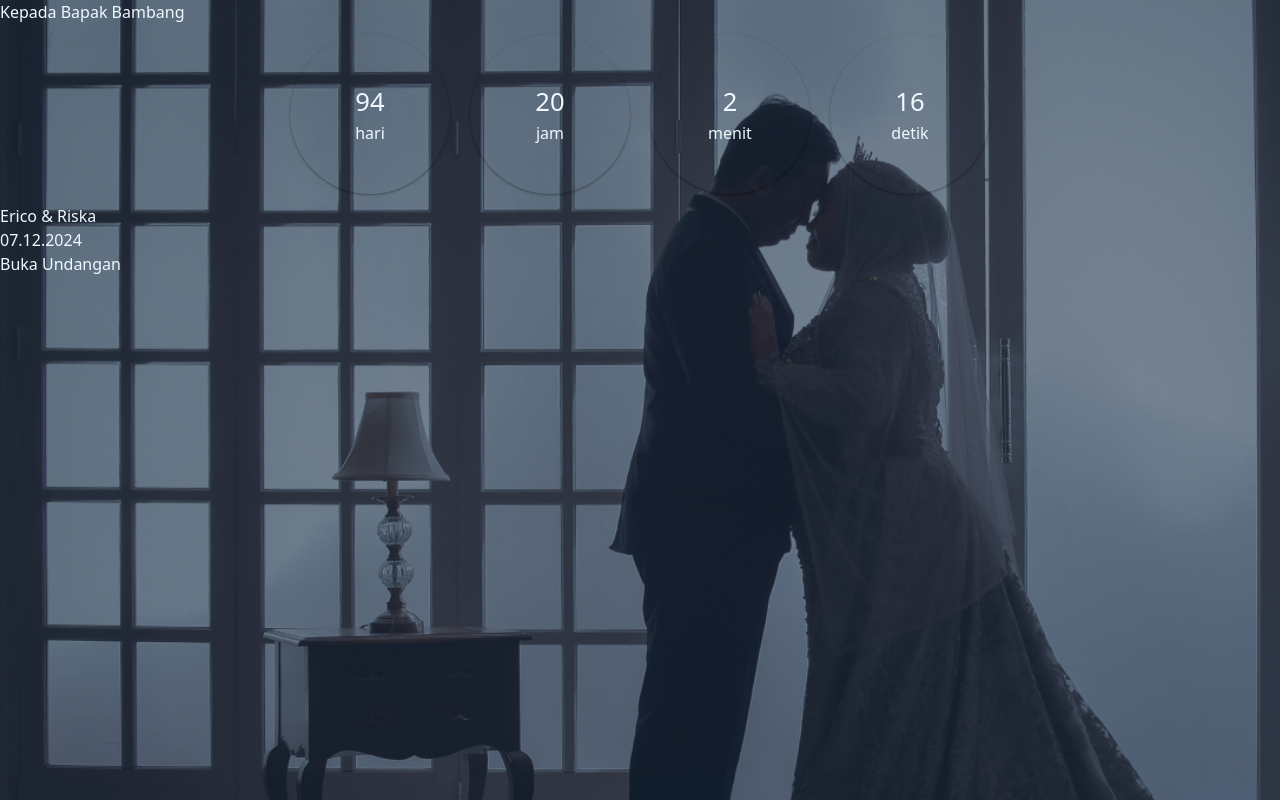
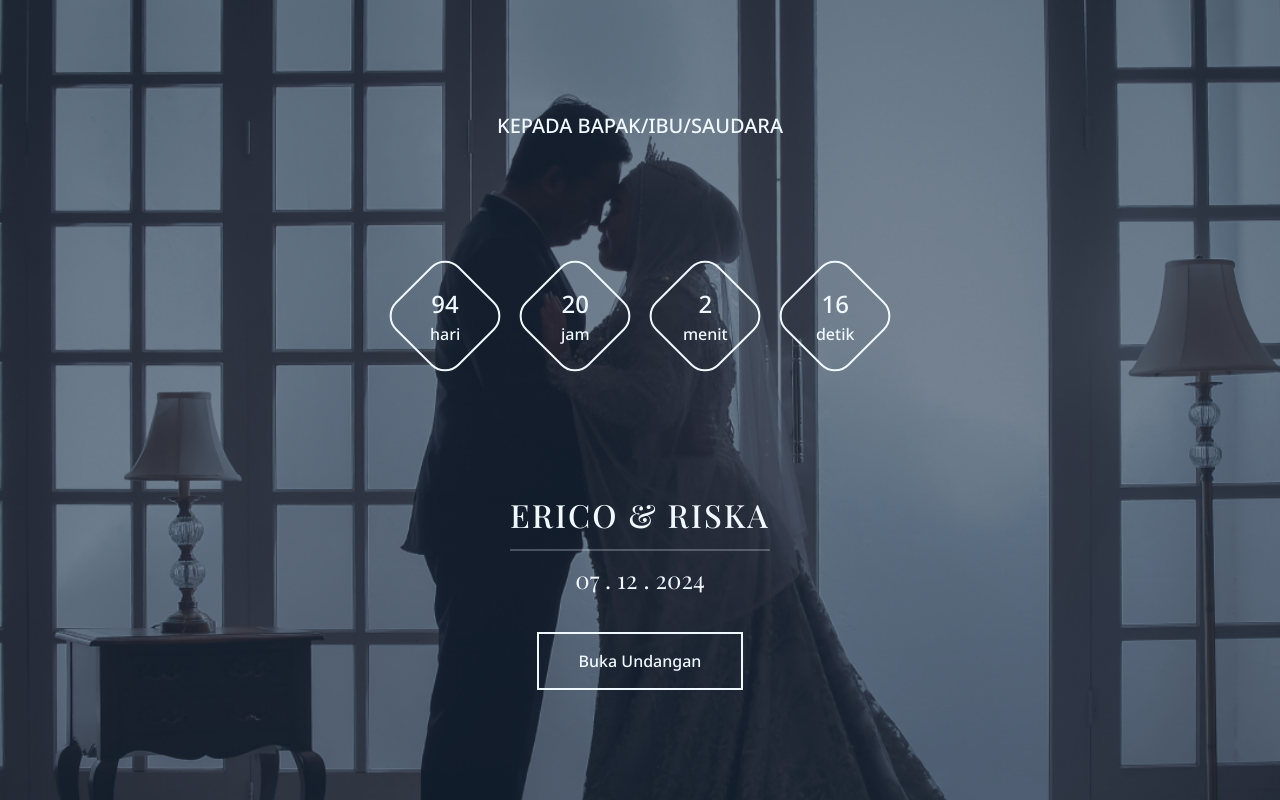
Before and after one commit to di-huynh-dev/graduation, a PHP site: page / in a window 1280 px wide. Run offline with PHP 8.4, Linux system fonts and the light colour scheme; some web fonts are replaced.

Commit message:
finish splash screen and interaction

```diff
--- a/countdown/simplyCountdown.theme.default.css
+++ b/countdown/simplyCountdown.theme.default.css
@@ -1,27 +1,38 @@
 .simply-countdown {
-    overflow: hidden;
+	overflow: visible;
 	display: table;
-    margin: auto;
+	font-family: var(--family-noto);
 }
+
 .simply-countdown > .simply-section {
-    width: 50px;
-    height: 50px;
-    padding: 80px;
+	width: 90px;
+	height: 90px;
 	display: flex;
 	align-items: center;
 	justify-content: center;
 	float: left;
-    margin: 10px;
-    background: var(--pink);
-    box-shadow: 0 1px 3px rgba(0, 0, 0, 0.12), 0 1px 2px rgba(0, 0, 0, 0.24);
-    border-radius: 50%;
+	margin: 20px;
+	border: 2px solid var(--alice-blue);
+	border-radius: 20px;
+	transform: rotate(-45deg);
 }
-  .simply-countdown > .simply-section .simply-amount,
-  .simply-countdown > .simply-section .simply-word {
+
+.simply-countdown > .simply-section > div {
+	transform: rotate(45deg);
+}
+
+.simply-countdown > .simply-section > div .simply-amount,
+.simply-countdown > .simply-section > div .simply-word {
 	display: block;
 	text-align: center;
 }
 
-  .simply-countdown > .simply-section .simply-amount {
-    font-size: 1.6rem;
+.simply-countdown > .simply-section > div .simply-amount {
+	font-size: var(--fs-24);
+	font-weight: var(--fw-500);
 }
+
+.simply-countdown > .simply-section > div .simply-word {
+	font-size: var(--fs-16);
+	font-weight: var(--fw-500);
+}
--- a/css/style.css
+++ b/css/style.css
@@ -3,13 +3,28 @@
 :root {
 	/* Colors */
 	--big-stone: #1b2e46;
+	--kashmir-blue: #4f7592;
 	--alice-blue: #f0f8ff;
+	--danube: #70a1d2;
+	--tropical-blue: #cae3f7;
+	--bg-white-grey: #f8f9fa;
+
+	/* Transparent Colors */
+	--trans-big-stone: rgba(27, 46, 70, 0);
+	--trans-alice-blue: rgba(240, 248, 255, 0.05);
 
 	/* Typhography */
 	--family-noto: "Noto Sans", sans-serif;
 	--family-playfair: "Playfair Display", sans-serif;
 	--fw-400: 400;
 	--fw-500: 500;
+	--fs-14: 14px;
+	--fs-16: 16px;
+	--fs-20: 20px;
+	--fs-24: 24px;
+	--fs-32: 32px;
+	--fs-40: 40px;
+	--ls-sm: 2px;
 }
 
 *,
@@ -28,10 +43,123 @@
 	text-decoration: none;
 }
 
+body {
+	font-family: var(--family-noto);
+}
+
+.hidden {
+	display: none;
+}
+
 .opening {
+	position: fixed;
+	width: 100vw;
+	height: 100vh;
+	transition: ease-in-out 600ms;
+}
+
+.opening-wrapper {
 	height: 100vh;
 	background-image: url(../images/start-img-1.png);
 	background-repeat: no-repeat;
 	background-size: cover;
+	background-position: center;
 	color: var(--alice-blue);
+	display: flex;
+	flex-direction: column;
+	justify-content: center;
+	align-items: center;
+	gap: 110px;
 }
+
+.open-title {
+	font-size: var(--fs-20);
+	font-weight: var(--fw-500);
+	text-transform: uppercase;
+}
+
+.open-info {
+	text-align: center;
+	display: flex;
+	flex-direction: column;
+	justify-content: center;
+	align-items: center;
+	gap: 35px;
+}
+
+.open-info > div .open-couples {
+	font-family: var(--family-playfair);
+	font-size: var(--fs-32);
+	font-weight: var(--fw-500);
+	letter-spacing: var(--ls-sm);
+	text-transform: uppercase;
+}
+
+.open-info > div hr {
+	width: 100%;
+	border: 1px solid var(--alice-blue);
+	margin: 10px 0;
+}
+
+.open-info > div .open-date {
+	font-family: var(--family-playfair);
+	font-size: var(--fs-24);
+	font-weight: var(--fw-400);
+}
+
+.open-btn {
+	background-color: var(--trans-big-stone);
+	padding: 15px 40px;
+	cursor: pointer;
+	color: var(--alice-blue);
+	font-size: var(--fs-16);
+	font-weight: var(--fw-500);
+}
+
+.open-btn-outline {
+	border: 2px solid var(--alice-blue);
+}
+
+.open-btn:hover {
+	background-color: var(--trans-alice-blue);
+	transition: ease-in-out 300ms;
+}
+
+/* Media Query */
+/* Tablet */
+@media screen and (max-width: 768px) {
+	.opening-wrapper {
+		gap: 300px;
+	}
+}
+
+/* Mobile */
+@media screen and (max-width: 480px) {
+	.simply-countdown {
+		margin: 0 50px;
+	}
+
+	.simply-countdown > .simply-section > div .simply-word {
+		font-size: var(--fs-14);
+	}
+
+	.opening-wrapper {
+		gap: 80px;
+	}
+
+	.open-title {
+		font-size: var(--fs-16);
+	}
+
+	.open-info > div .open-couples {
+		font-size: var(--fs-24);
+	}
+
+	.open-info > div .open-date {
+		font-size: var(--fs-20);
+	}
+
+	.open-btn {
+		font-size: var(--fs-14);
+	}
+}
--- a/index.html
+++ b/index.html
@@ -17,18 +17,28 @@
 	</head>
 	<body>
 		<div class="opening">
-			<div class="open-title">Kepada Bapak Bambang</div>
-			<div class="simply-countdown"></div>
-			<div class="open-info">
-				<div class="open-couples">Erico & Riska</div>
-				<div class="open-date">07.12.2024</div>
-				<div class="open-btn">Buka Undangan</div>
+			<div class="opening-wrapper">
+				<div class="open-title">Kepada Bapak/Ibu/Saudara</div>
+				<div class="simply-countdown"></div>
+				<div class="open-info">
+					<div>
+						<div class="open-couples">Erico & Riska</div>
+						<hr />
+						<div class="open-date">07 . 12 . 2024</div>
+					</div>
+					<button class="open-btn open-btn-outline" onclick="openInvitation()">Buka Undangan</button>
+				</div>
 			</div>
 		</div>
+
+		<section id="home">
+			<h1>Hello World</h1>
+		</section>
 
 		<!-- Bootstrap JS -->
 		<script src="https://cdn.jsdelivr.net/npm/bootstrap@5.3.3/dist/js/bootstrap.bundle.min.js" integrity="sha384-YvpcrYf0tY3lHB60NNkmXc5s9fDVZLESaAA55NDzOxhy9GkcIdslK1eN7N6jIeHz" crossorigin="anonymous"></script>
 
 		<script src="js/countdown-controller.js"></script>
+		<script src="js/openInvitation.js"></script>
 	</body>
 </html>
--- /dev/null
+++ b/js/openInvitation.js
@@ -0,0 +1,10 @@
+function openInvitation() {
+	let btnOpen = document.querySelector(".opening");
+
+	btnOpen.addEventListener("click", () => {
+		btnOpen.style.opacity = 0;
+		setTimeout(() => {
+			btnOpen.classList.add("hidden");
+		}, 610);
+	});
+}
```
Lines whose indentation alone changed are shown as unchanged.
